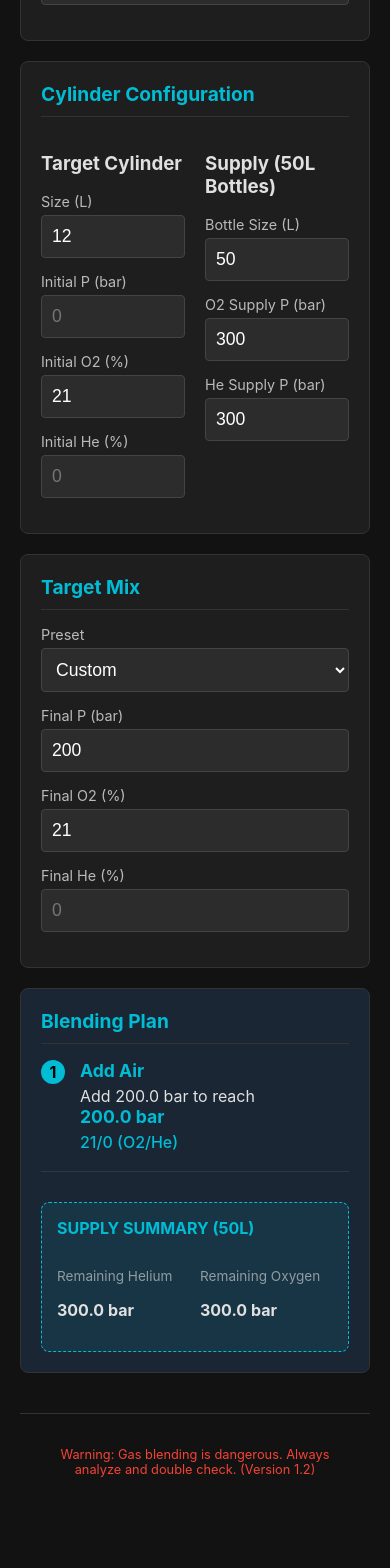
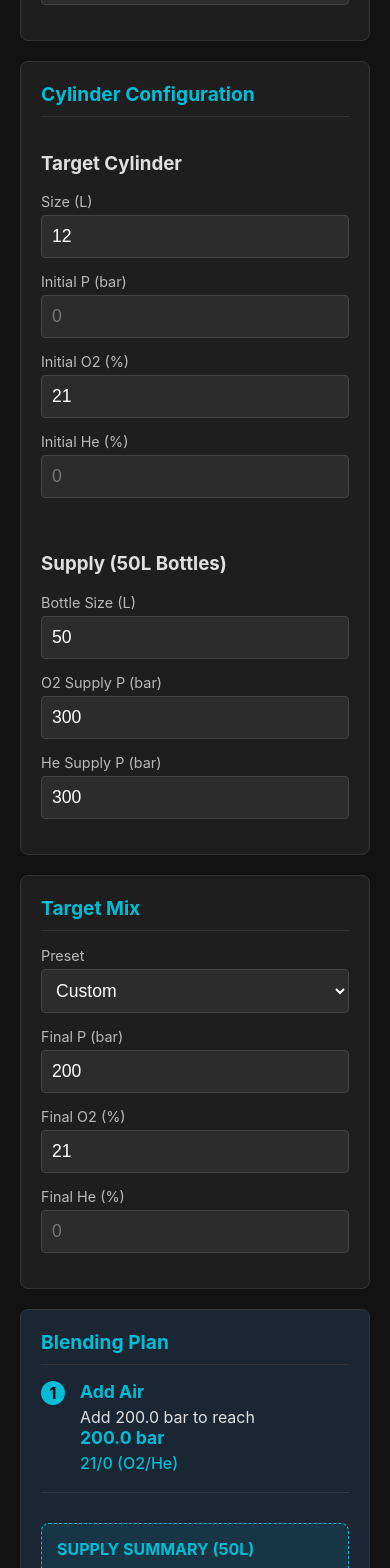
Before and after one commit to schlumi77/trimixer, a React (Vite) app: page / in a window 390 px wide. Shown: the part 360-1928 px from the top of the page. Before the commit the page ends 1889 px from the top, so only its background shows below. Built offline with nearby package versions, Linux system fonts and the light colour scheme.

Commit message:
Improve mobile layout for supply cylinders and summary

```diff
--- a/src/App.tsx
+++ b/src/App.tsx
@@ -88,7 +88,7 @@ function App() {
 
         <section className="input-card">
           <h2>Cylinder Configuration</h2>
-          <div className="grid" style={{ gridTemplateColumns: '1fr 1fr', gap: '20px' }}>
+          <div className="grid">
             <div>
               <h3>Target Cylinder</h3>
               <div className="input-group">
@@ -184,7 +184,7 @@ function App() {
 
                   <div className="summary-banner">
                     <h3>Supply Summary (50L)</h3>
-                    <div className="grid" style={{ gridTemplateColumns: '1fr 1fr', gap: '10px', marginTop: '10px' }}>
+                    <div className="grid">
                       <div>
                         <p className="subtext">Remaining Helium</p>
                         <p><strong>{steps.remainingHeP.toFixed(1)} bar</strong></p>
```
